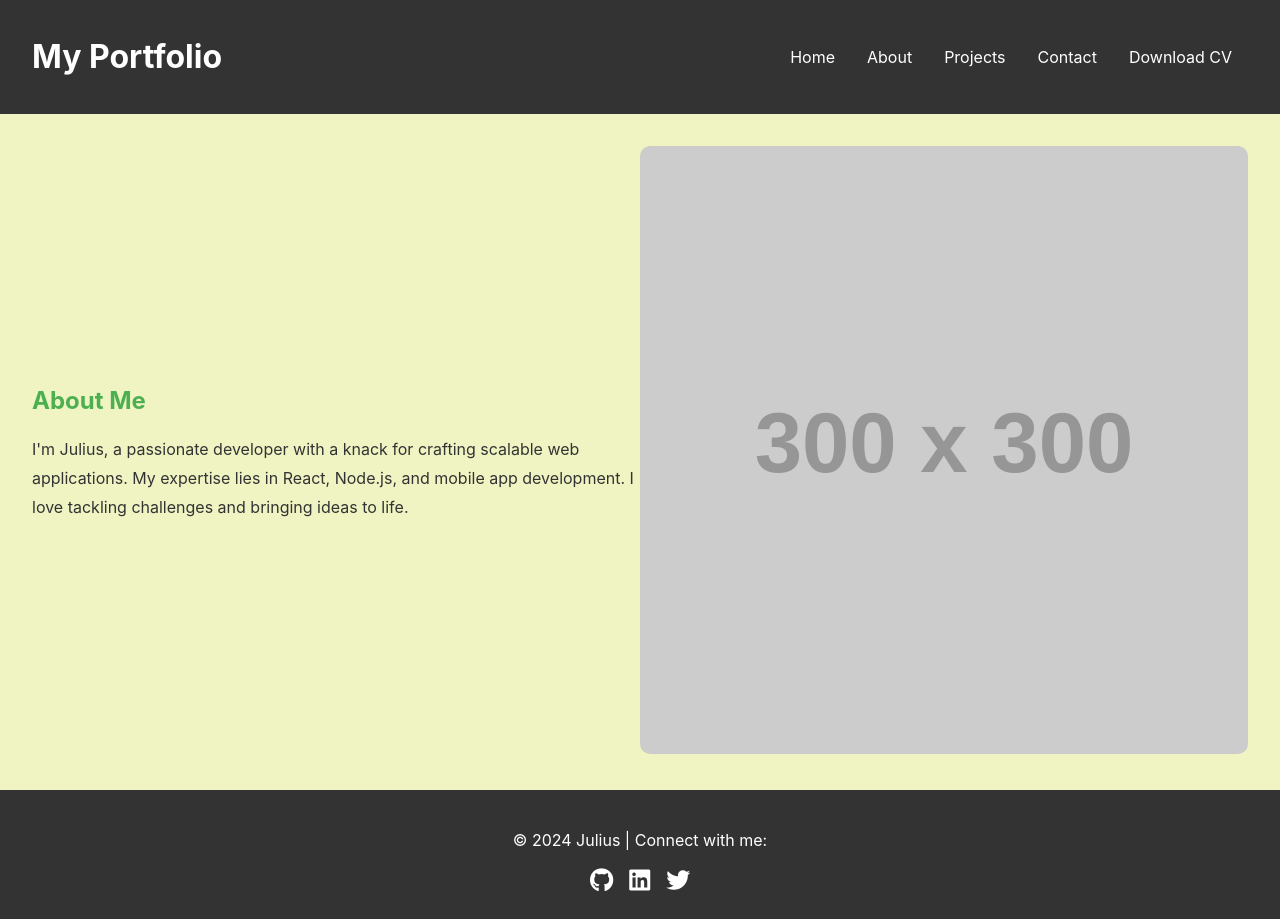
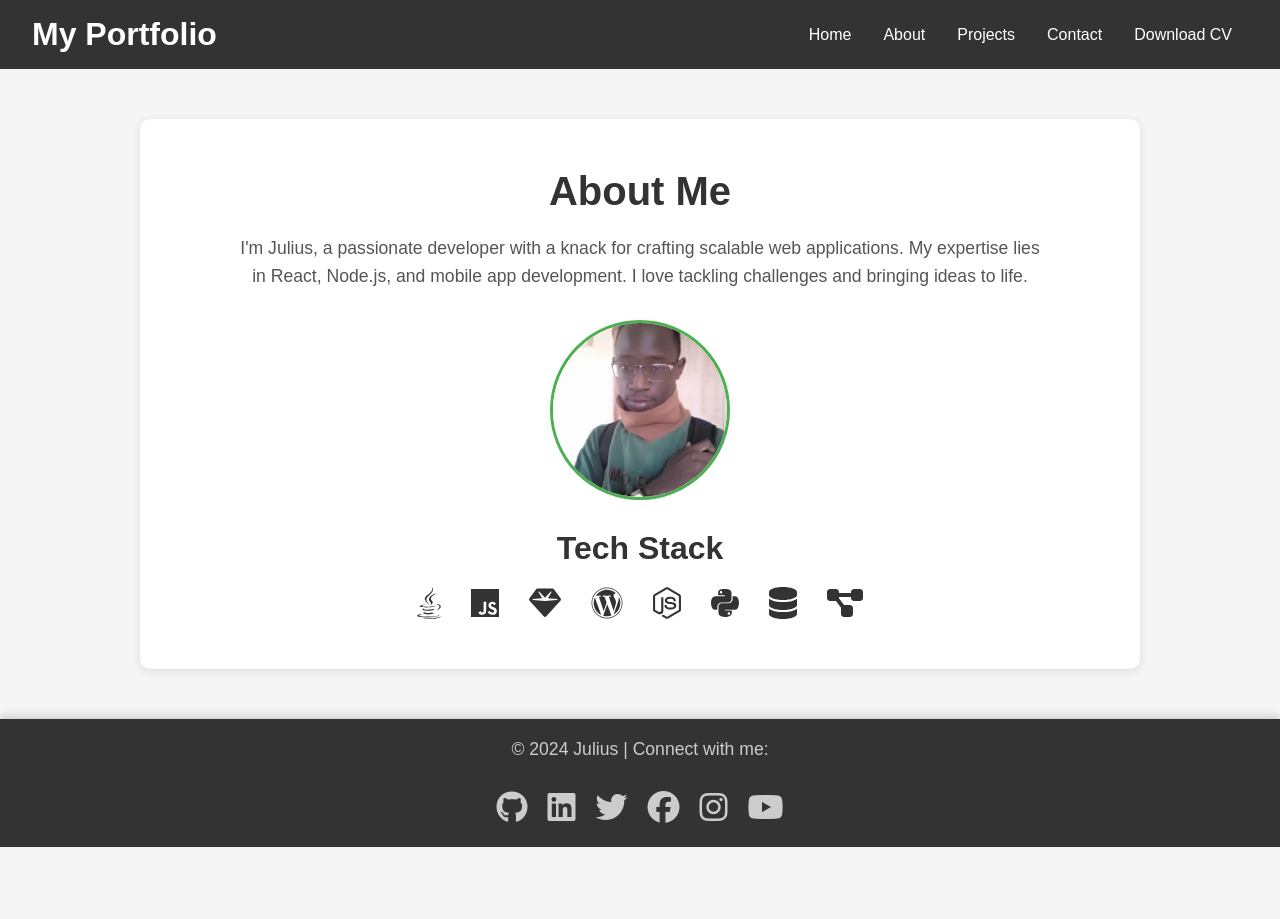
Before and after one commit to ndakalajulius/juliusport, a React (Create React App) app: page /about in a window 1280 px wide. After the commit the page ends 847 px from the top, so only its background shows below. Built offline with nearby package versions, Linux system fonts and the light colour scheme.

Commit message:
made changes

```diff
--- a/src/components/About.js
+++ b/src/components/About.js
@@ -1,5 +1,19 @@
 import React from "react";
 import "./../styles/About.css";
+// For faGem
+import { faGem } from "@fortawesome/free-solid-svg-icons";
+// For faDatabase
+import { faDatabase } from "@fortawesome/free-solid-svg-icons";
+import { faProjectDiagram } from "@fortawesome/free-solid-svg-icons";
+import { FontAwesomeIcon } from "@fortawesome/react-fontawesome";
+
+import {
+  faJava,
+  faJs,
+  faWordpress,
+  faNodeJs,
+  faPython,
+} from "@fortawesome/free-brands-svg-icons";
 
 const About = () => {
   return (
@@ -13,7 +27,22 @@ const About = () => {
         </p>
       </div>
       <div className="about-image">
-        <img src="https://via.placeholder.com/300" alt="Profile" />
+        <img src="/julius.png" alt="Profile" />
+      </div>
+
+      {/* Tech Stack Section */}
+      <div className="tech-stack">
+        <h3>Tech Stack</h3>
+        <div className="tech-icons">
+          <FontAwesomeIcon icon={faJava} size="2x" />
+          <FontAwesomeIcon icon={faJs} size="2x" />
+          <FontAwesomeIcon icon={faGem} size="2x" />
+          <FontAwesomeIcon icon={faWordpress} size="2x" />
+          <FontAwesomeIcon icon={faNodeJs} size="2x" />
+          <FontAwesomeIcon icon={faPython} size="2x" />
+          <FontAwesomeIcon icon={faDatabase} size="2x" />
+          <FontAwesomeIcon icon={faProjectDiagram} size="2x" />
+        </div>
       </div>
     </section>
   );
--- a/src/components/Contact.js
+++ b/src/components/Contact.js
@@ -1,19 +1,98 @@
-import React from "react";
+import React, { useState, useRef } from "react";
+import emailjs from "emailjs-com";
 import "./../styles/Contact.css";
 
 const Contact = () => {
+  const [formData, setFormData] = useState({
+    name: "",
+    email: "",
+    message: "",
+  });
+
+  const form = useRef(); // Create a ref for the form
+
+  const handleChange = (e) => {
+    const { name, value } = e.target;
+    setFormData({
+      ...formData,
+      [name]: value,
+    });
+  };
+
+  const handleSubmit = (e) => {
+    e.preventDefault();
+
+    // Make sure the form is correctly referenced
+    if (form.current) {
+      // Send the form data using EmailJS
+      emailjs
+        .sendForm(
+          "service_97", // Replace with your Service ID
+          "template_eul5w5g", // Replace with your Template ID
+          form.current, // Pass the actual form element here
+          "kDhACZjrSdA7cFpRU" // Replace with your User ID
+        )
+        .then(
+          (result) => {
+            console.log("Message sent successfully", result);
+            alert("Message sent successfully!");
+
+            // Reset the form data state
+            setFormData({
+              name: "",
+              email: "",
+              message: "",
+            });
+
+            // Reset the form fields using the form reference
+            form.current.reset();
+          },
+          (error) => {
+            console.log("Error in sending message", error);
+            alert("An error occurred, please try again.");
+          }
+        );
+    } else {
+      console.error("Form reference is not available");
+    }
+  };
+
   return (
     <section className="contact">
       <h2>Contact Me</h2>
-      <form className="contact-form">
+      <form className="contact-form" ref={form} onSubmit={handleSubmit}>
         <label htmlFor="name">Name:</label>
-        <input type="text" id="name" placeholder="Enter your name" required />
+        <input
+          type="text"
+          id="name"
+          name="name"
+          placeholder="Enter your name"
+          value={formData.name}
+          onChange={handleChange}
+          required
+        />
 
         <label htmlFor="email">Email:</label>
-        <input type="email" id="email" placeholder="Enter your email" required />
+        <input
+          type="email"
+          id="email"
+          name="email"
+          placeholder="Enter your email"
+          value={formData.email}
+          onChange={handleChange}
+          required
+        />
 
         <label htmlFor="message">Message:</label>
-        <textarea id="message" rows="4" placeholder="Enter your message" required></textarea>
+        <textarea
+          id="message"
+          name="message"
+          rows="4"
+          placeholder="Enter your message"
+          value={formData.message}
+          onChange={handleChange}
+          required
+        ></textarea>
 
         <button type="submit">Send</button>
       </form>
--- a/src/components/Footer.js
+++ b/src/components/Footer.js
@@ -4,17 +4,58 @@ import "./../styles/Footer.css";
 const Footer = () => {
   return (
     <footer className="footer">
+      <div className="footer-content">
         <p>&copy; 2024 Julius | Connect with me:</p>
         <div className="social-icons">
-        <a href="https://github.com" target="_blank" rel="noopener noreferrer">
+          <a
+            href="https://github.com"
+            target="_blank"
+            rel="noopener noreferrer"
+            className="social-icon"
+          >
             <i className="fab fa-github"></i>
           </a>
-        <a href="https://linkedin.com" target="_blank" rel="noopener noreferrer">
+          <a
+            href="https://linkedin.com"
+            target="_blank"
+            rel="noopener noreferrer"
+            className="social-icon"
+          >
             <i className="fab fa-linkedin"></i>
           </a>
-        <a href="https://twitter.com" target="_blank" rel="noopener noreferrer">
+          <a
+            href="https://twitter.com"
+            target="_blank"
+            rel="noopener noreferrer"
+            className="social-icon"
+          >
             <i className="fab fa-twitter"></i>
           </a>
+          <a
+            href="https://facebook.com"
+            target="_blank"
+            rel="noopener noreferrer"
+            className="social-icon"
+          >
+            <i className="fab fa-facebook"></i>
+          </a>
+          <a
+            href="https://instagram.com"
+            target="_blank"
+            rel="noopener noreferrer"
+            className="social-icon"
+          >
+            <i className="fab fa-instagram"></i>
+          </a>
+          <a
+            href="https://youtube.com"
+            target="_blank"
+            rel="noopener noreferrer"
+            className="social-icon"
+          >
+            <i className="fab fa-youtube"></i>
+          </a>
+        </div>
       </div>
     </footer>
   );
--- a/src/components/Header.js
+++ b/src/components/Header.js
@@ -11,7 +11,7 @@ function Header() {
         <Link to="/about">About</Link>
         <Link to="/projects">Projects</Link>
         <Link to="/contact">Contact</Link>
-        <a href="/cv.pdf" target="_blank" rel="noopener noreferrer">Download CV</a>
+        <a href="ndakala_Professional_CV.pdf" target="_blank" rel="noopener noreferrer">Download CV</a>
       </nav>
     </header>
   );
--- a/src/components/Projects.js
+++ b/src/components/Projects.js
@@ -4,14 +4,14 @@ import "./../styles/Projects.css";
 const Projects = () => {
   const projectData = [
     {
-      title: "E-commerce Platform",
-      description: "A full-stack application with cart and checkout features.",
-      link: "#",
+      title: "Riziki Fondation",
+      description: "Platform for helping the vulnerable in the society.",
+      link: "https://rizikifoundation.net/",
     },
     {
-      title: "E-commerce Platform",
+      title: "Ohanafamilywear",
       description: "A full-stack application with cart and checkout features.",
-      link: "#",
+      link: "https://ohanafamilywear.com/",
     },
     {
       title: "React Native App",
--- a/src/styles/About.css
+++ b/src/styles/About.css
@@ -1,22 +1,143 @@
+/* General Reset and Body Styles */
+* {
+  margin: 0;
+  padding: 0;
+  box-sizing: border-box;
+}
+
+body {
+  font-family: 'Arial', sans-serif;
+  background-color: #f5f5f5;
+  color: #333;
+}
+
+h2, h3 {
+  font-family: 'Arial', sans-serif;
+}
+
+/* About Section */
 .about {
-  display: grid;
-  grid-template-columns: 1fr 1fr;
+  display: flex;
+  flex-direction: column;
   align-items: center;
-  padding: 2rem;
-  background-color: #f0f4c3;
+  padding: 50px 20px;
+  background-color: #ffffff;
+  box-shadow: 0 2px 10px rgba(0, 0, 0, 0.1);
+  border-radius: 10px;
+  max-width: 1000px;
+  margin: 50px auto;
+}
+
+.about-content {
+  text-align: center;
+  margin-bottom: 30px;
 }
 
 .about-content h2 {
-  color: #4caf50;
+  font-size: 2.5rem;
+  margin-bottom: 20px;
 }
 
 .about-content p {
-  margin-top: 1rem;
-  line-height: 1.8;
+  font-size: 1.1rem;
+  line-height: 1.6;
+  color: #555;
+  max-width: 800px;
+  margin: 0 auto;
+}
+
+/* Image Styling */
+.about-image {
+  display: flex;
+  justify-content: center;
+  margin-bottom: 30px;
+}
+
+.about-image img {
+  width: 180px;
+  height: 180px;
+  object-fit: cover;
+  border-radius: 50%;
+  border: 3px solid #4CAF50;
+}
+
+/* Tech Stack Section */
+.tech-stack {
+  text-align: center;
+}
+
+.tech-stack h3 {
+  font-size: 2rem;
+  margin-bottom: 20px;
   color: #333;
 }
 
-.about-image img {
-  width: 100%;
+.tech-icons {
+  display: flex;
+  justify-content: center;
+  flex-wrap: wrap;
+  gap: 30px;
+}
+
+/* Icon Styles */
+.tech-icons .fa-icon {
+  transition: transform 0.3s ease, color 0.3s ease, background-color 0.3s ease, box-shadow 0.3s ease;
+  padding: 20px;
   border-radius: 10px;
+  background-color: #f5f5f5;
+  box-shadow: 0 4px 8px rgba(0, 0, 0, 0.1);
+  color: #333;
 }
+
+.tech-icons .fa-icon:hover {
+  transform: scale(1.3);
+  color: #fff;
+  background-color: #4CAF50;
+  box-shadow: 0 6px 12px rgba(0, 0, 0, 0.15);
+}
+
+/* Pulsing Animation for Tech Icons */
+.tech-icons .fa-icon:hover {
+  animation: pulse 0.8s infinite;
+}
+
+/* Keyframe for Pulsing Animation */
+@keyframes pulse {
+  0% {
+    transform: scale(1.2);
+  }
+  50% {
+    transform: scale(1.3);
+  }
+  100% {
+    transform: scale(1.2);
+  }
+}
+
+/* Responsive Design */
+@media (max-width: 768px) {
+  .about {
+    padding: 30px 15px;
+  }
+
+  .about-content h2 {
+    font-size: 2rem;
+  }
+
+  .about-content p {
+    font-size: 1rem;
+  }
+
+  .about-image img {
+    width: 150px;
+    height: 150px;
+  }
+
+  .tech-icons {
+    gap: 15px;
+  }
+
+  .tech-icons .fa-icon {
+    font-size: 2rem;
+  }
+}
--- a/src/styles/Footer.css
+++ b/src/styles/Footer.css
@@ -1,42 +1,83 @@
+/* General footer styles */
 .footer {
+  background-color: #333;
+  color: #fff;
+  padding: 20px 0;
   text-align: center;
-  background-color: #333;
-  color: white;
-  padding: 1rem 0;
+  font-family: 'Arial', sans-serif;
+  box-shadow: 0 -2px 10px rgba(0, 0, 0, 0.2);
+}
+
+.footer-content {
+  display: flex;
+  flex-direction: column;
+  align-items: center;
+}
+
+.footer p {
+  font-size: 1.1rem;
+  margin-bottom: 20px;
+  color: #ccc;
 }
 
 .social-icons {
-  margin-top: 0.5rem;
+  display: flex;
+  justify-content: center;
+  gap: 20px;
+  flex-wrap: wrap;
+  margin-top: 10px;
 }
 
-.social-icons a {
-  margin: 0 0.5rem;
-  font-size: 1.5rem;
-  color: white;
-  transition: color 0.3s ease-in-out;
+.social-icons .social-icon {
+  font-size: 2rem;
+  color: #ccc;
+  transition: transform 0.3s ease, color 0.3s ease;
 }
 
-.social-icons a:hover {
-  color: #4caf50;
-}
-.footer {
-  text-align: center;
-  background-color: #333;
-  color: white;
-  padding: 1.5rem 0;
+.social-icons .social-icon:hover {
+  color: #1da1f2; /* Default to Twitter blue for hover */
+  transform: scale(1.1);
 }
 
-.social-icons {
-  margin-top: 0.5rem;
+.social-icons .social-icon:nth-child(1):hover {
+  color: #333; /* GitHub black for hover */
 }
 
-.social-icons a {
-  margin: 0 0.5rem;
-  font-size: 1.5rem;
-  color: white;
-  transition: color 0.3s ease-in-out;
+.social-icons .social-icon:nth-child(2):hover {
+  color: #0a66c2; /* LinkedIn blue for hover */
 }
 
-.social-icons a:hover {
-  color: #4caf50;
+.social-icons .social-icon:nth-child(3):hover {
+  color: #1da1f2; /* Twitter blue for hover */
 }
+
+.social-icons .social-icon:nth-child(4):hover {
+  color: #4267B2; /* Facebook blue for hover */
+}
+
+.social-icons .social-icon:nth-child(5):hover {
+  color: #E1306C; /* Instagram pink for hover */
+}
+
+.social-icons .social-icon:nth-child(6):hover {
+  color: #FF0000; /* YouTube red for hover */
+}
+
+/* Responsive Design */
+@media (max-width: 768px) {
+  .footer {
+    padding: 15px 0;
+  }
+
+  .footer p {
+    font-size: 1rem;
+  }
+
+  .social-icons {
+    gap: 15px;
+  }
+
+  .social-icons .social-icon {
+    font-size: 1.8rem;
+  }
+}
```
Also changed, not shown: 1 other file (tests, documents, lock files or other folders). Lines whose indentation alone changed are shown as unchanged.
